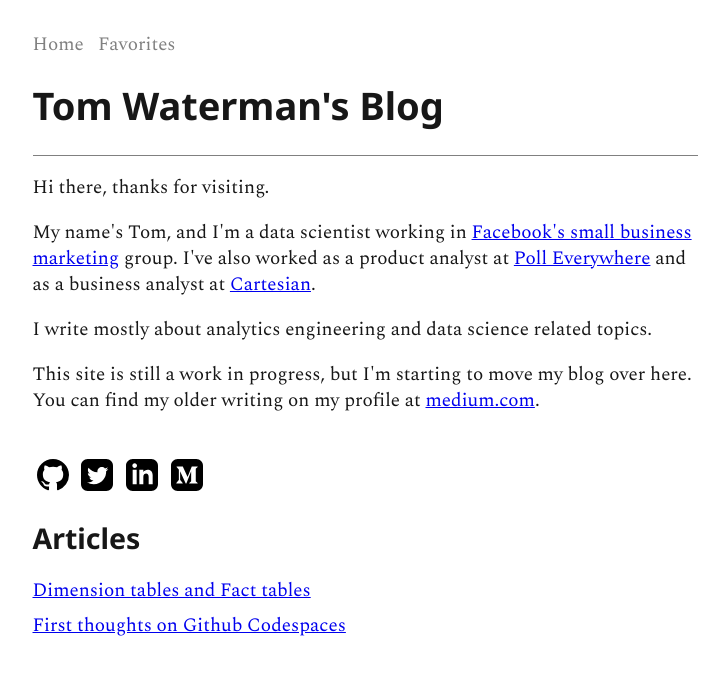
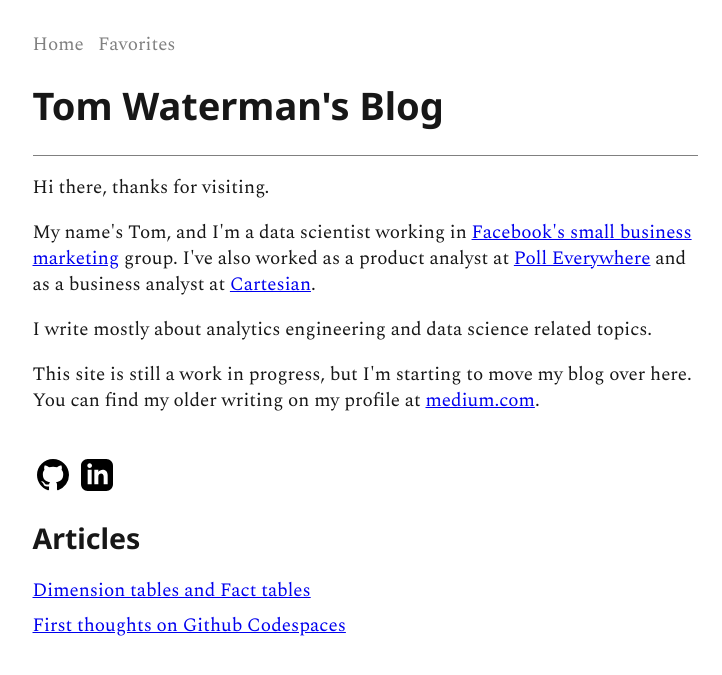
Before and after one commit to tjwaterman99/tjwaterman99, an MkDocs documentation site: the page built from docs/index.md, in a window 1280 px wide. Shown: the top 675 px of the page, without its empty margins (275-997 px from the left). Built offline with MkDocs 1.6.1, drawn with Linux system fonts in a browser that asks for light colours.

Commit message:
Update homepage

```diff
--- a/theme/main.html
+++ b/theme/main.html
@@ -30,13 +30,7 @@
                 <a href="https://www.github.com/tjwaterman99"><svg xmlns="http://www.w3.org/2000/svg" viewBox="0 0 16 16" width="32" height="32"><path fill-rule="evenodd" d="M8 0C3.58 0 0 3.58 0 8c0 3.54 2.29 6.53 5.47 7.59.4.07.55-.17.55-.38 0-.19-.01-.82-.01-1.49-2.01.37-2.53-.49-2.69-.94-.09-.23-.48-.94-.82-1.13-.28-.15-.68-.52-.01-.53.63-.01 1.08.58 1.23.82.72 1.21 1.87.87 2.33.66.07-.52.28-.87.51-1.07-1.78-.2-3.64-.89-3.64-3.95 0-.87.31-1.59.82-2.15-.08-.2-.36-1.02.08-2.12 0 0 .67-.21 2.2.82.64-.18 1.32-.27 2-.27.68 0 1.36.09 2 .27 1.53-1.04 2.2-.82 2.2-.82.44 1.1.16 1.92.08 2.12.51.56.82 1.27.82 2.15 0 3.07-1.87 3.75-3.65 3.95.29.25.54.73.54 1.48 0 1.07-.01 1.93-.01 2.2 0 .21.15.46.55.38A8.013 8.013 0 0016 8c0-4.42-3.58-8-8-8z"></path></svg></a>
             </span>
             <span class="contact-icon">
-                <a href="https://www.twitter.com/tjwaterman99"><svg xmlns="http://www.w3.org/2000/svg" width="32" height="32" viewBox="0 0 24 24"><path d="M19 0h-14c-2.761 0-5 2.239-5 5v14c0 2.761 2.239 5 5 5h14c2.762 0 5-2.239 5-5v-14c0-2.761-2.238-5-5-5zm-.139 9.237c.209 4.617-3.234 9.765-9.33 9.765-1.854 0-3.579-.543-5.032-1.475 1.742.205 3.48-.278 4.86-1.359-1.437-.027-2.649-.976-3.066-2.28.515.098 1.021.069 1.482-.056-1.579-.317-2.668-1.739-2.633-3.26.442.246.949.394 1.486.411-1.461-.977-1.875-2.907-1.016-4.383 1.619 1.986 4.038 3.293 6.766 3.43-.479-2.053 1.08-4.03 3.199-4.03.943 0 1.797.398 2.395 1.037.748-.147 1.451-.42 2.086-.796-.246.767-.766 1.41-1.443 1.816.664-.08 1.297-.256 1.885-.517-.439.656-.996 1.234-1.639 1.697z"/></svg></a>
-            </span>
-            <span class="contact-icon">
                 <a href="https://www.linkedin.com/in/tom-waterman-792b964a/"><svg xmlns="http://www.w3.org/2000/svg" width="32" height="32" viewBox="0 0 24 24"><path d="M19 0h-14c-2.761 0-5 2.239-5 5v14c0 2.761 2.239 5 5 5h14c2.762 0 5-2.239 5-5v-14c0-2.761-2.238-5-5-5zm-11 19h-3v-11h3v11zm-1.5-12.268c-.966 0-1.75-.79-1.75-1.764s.784-1.764 1.75-1.764 1.75.79 1.75 1.764-.783 1.764-1.75 1.764zm13.5 12.268h-3v-5.604c0-3.368-4-3.113-4 0v5.604h-3v-11h3v1.765c1.396-2.586 7-2.777 7 2.476v6.759z"/></svg></a>
-            </span>
-            <span class="contact-icon">
-                <a href="https://medium.com/@tjwaterman99"><svg width="32" height="32" xmlns="http://www.w3.org/2000/svg" fill-rule="evenodd" clip-rule="evenodd"  viewBox="0 0 24 24"><path d="M19 24h-14c-2.761 0-5-2.239-5-5v-14c0-2.761 2.239-5 5-5h14c2.762 0 5 2.239 5 5v14c0 2.761-2.237 4.999-5 5zm.97-5.649v-.269l-1.247-1.224c-.11-.084-.165-.222-.142-.359v-8.998c-.023-.137.032-.275.142-.359l1.277-1.224v-.269h-4.422l-3.152 7.863-3.586-7.863h-4.638v.269l1.494 1.799c.146.133.221.327.201.523v7.072c.044.255-.037.516-.216.702l-1.681 2.038v.269h4.766v-.269l-1.681-2.038c-.181-.186-.266-.445-.232-.702v-6.116l4.183 9.125h.486l3.593-9.125v7.273c0 .194 0 .232-.127.359l-1.292 1.254v.269h6.274z"/></svg></a>
             </span>
         </div>
         <h2>Articles</h2>
```
